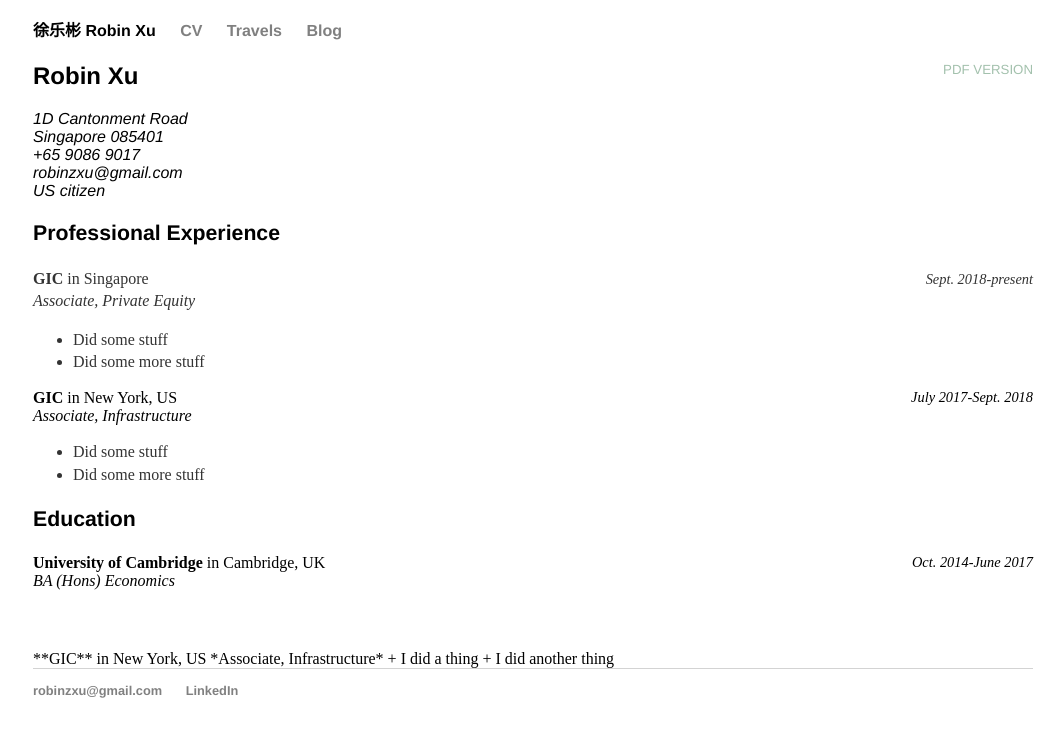
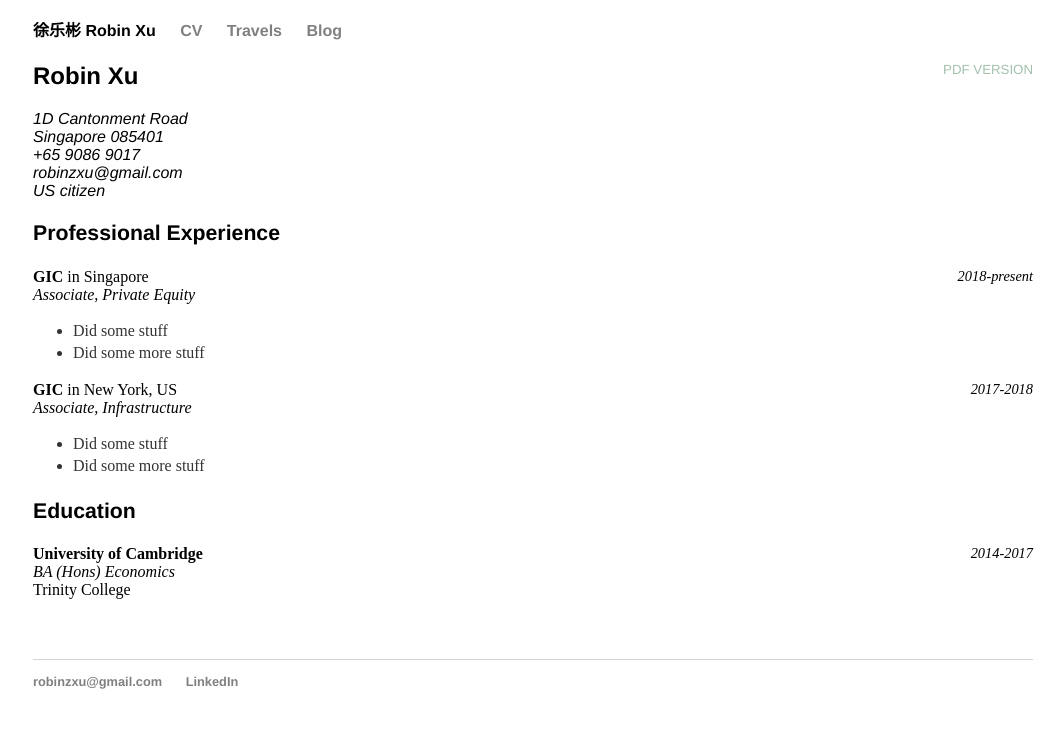
Before and after one commit to robinzxu/robinzxu.github.io, a Jekyll site: the page built from cv/index.html, in a window 1280 px wide. Shown: the top 737 px of the page, without its empty margins (107-1171 px from the left). Built offline with Jekyll 4.4.1, drawn with Linux system fonts in a browser that asks for light colours.

Commit message:
Update index.html

```diff
--- a/cv/index.html
+++ b/cv/index.html
@@ -16,17 +16,15 @@
 </address>
 
 <h3>Professional Experience</h3>
-	<p>
-	<i style="float:right;font-size:0.9em">Sept. 2018-present</i>
+	<i style="float:right;font-size:0.9em">2018-present</i>
 	<b>GIC</b> in Singapore<br>
 	<i>Associate, Private Equity</i>
-	<ul>
+	<ul style="margin-top:-20x">
 		<li>Did some stuff
 		<li>Did some more stuff
 	</ul>
-	</p>
 
-	<i style="float:right;font-size:0.9em">July 2017-Sept. 2018</i>
+	<i style="float:right;font-size:0.9em">2017-2018</i>
 	<b>GIC</b> in New York, US<br>
 	<i>Associate, Infrastructure</i>
 	<ul>
@@ -35,17 +33,9 @@
 	</ul>
 
 <h3>Education</h3>
-	<i style="float:right;font-size:0.9em">Oct. 2014-June 2017</i>
-	<b>University of Cambridge</b> in Cambridge, UK<br>
-	<i>BA (Hons) Economics</i>
-
-
+	<i style="float:right;font-size:0.9em">2014-2017</i>
+	<b>University of Cambridge</b><br>
+	<i>BA (Hons) Economics</i><br>
+	Trinity College
 
 </div>
-
-**GIC** in New York, US
-
-*Associate, Infrastructure*
-
-+ I did a thing
-+ I did another thing
```
